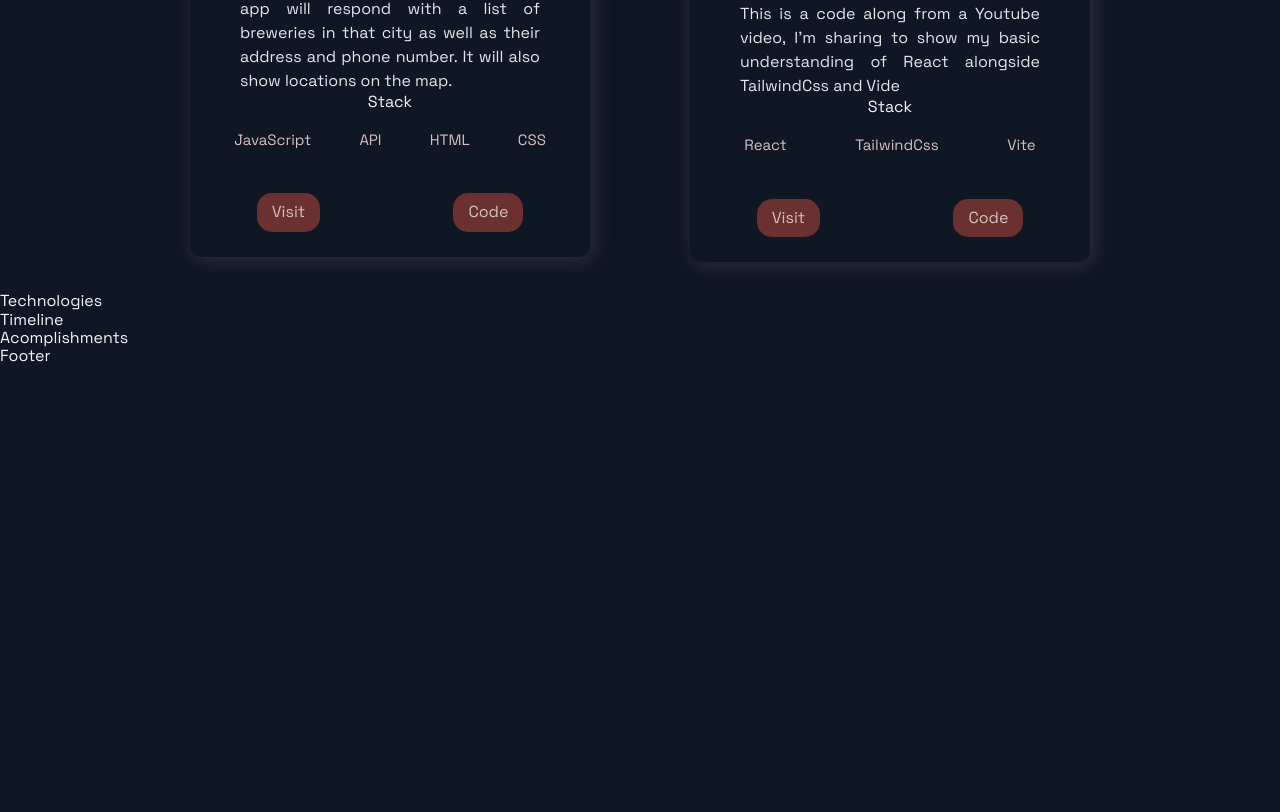
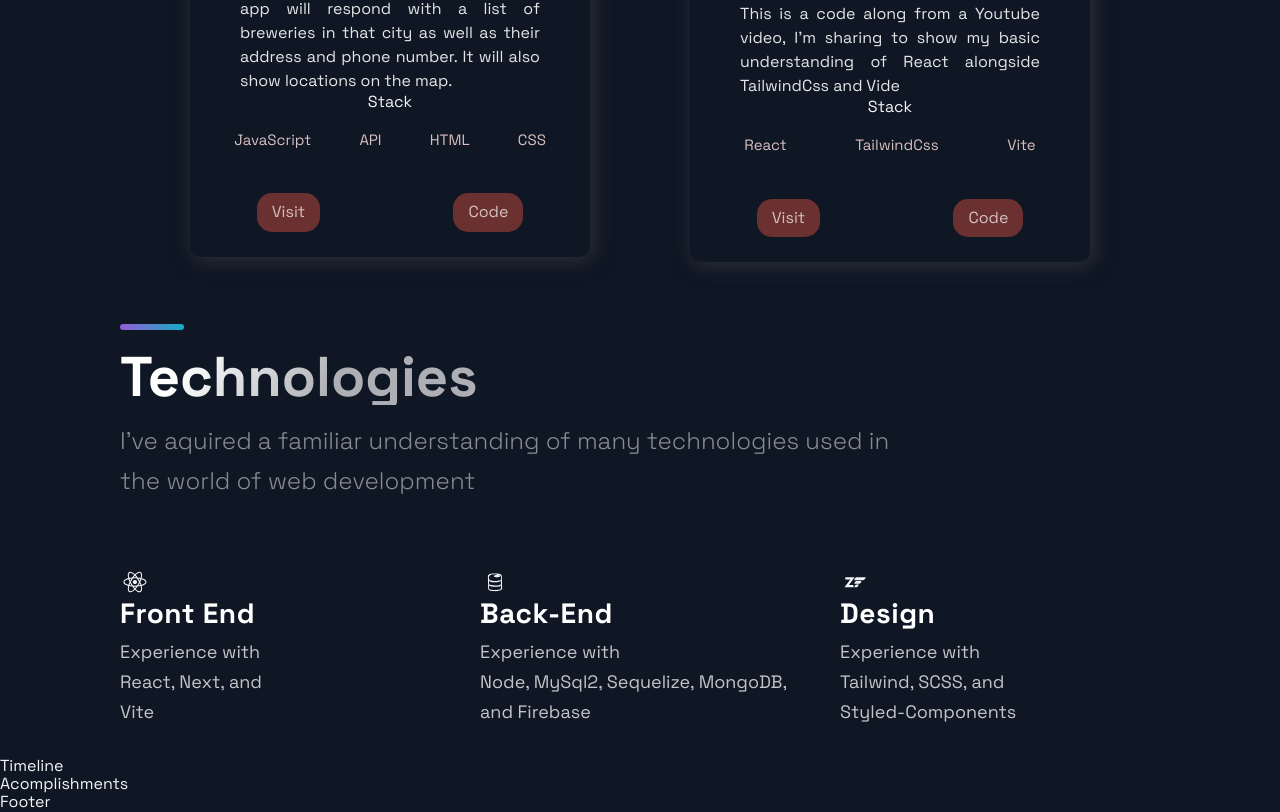
Before and after one commit to anomic84/portfolio, a Next.js app: page / in a window 1280 px wide. Shown: the part 2109-2921 px from the top of the page. Before the commit the page ends 2475 px from the top, so only its background shows below. Built offline with nearby package versions, Linux system fonts and the light colour scheme.

Commit message:
added technologies section

```diff
--- a/src/components/Technologies/Technologies.js
+++ b/src/components/Technologies/Technologies.js
@@ -3,10 +3,36 @@ import { DiFirebase, DiReact, DiZend } from 'react-icons/di';
 import { Section, SectionDivider, SectionText, SectionTitle } from '../../styles/GlobalComponents';
 import { List, ListContainer, ListItem, ListParagraph, ListTitle } from './TechnologiesStyles';
 
-const Technologies = () =>  (
-  <div>
-    Technologies
-  </div>
+const Technologies = () => (
+  <Section id="tech">
+    <SectionDivider />
+    <br />
+    <SectionTitle>Technologies</SectionTitle>
+    <SectionText>I've aquired a familiar understanding of many technologies used in the world of web development</SectionText>
+    <List>
+      <ListItem>
+        <DiReact size="3rem" />
+        <ListContainer>
+          <ListTitle>Front End</ListTitle>
+          <ListParagraph> Experience with <br />React, Next, and <br />Vite</ListParagraph>
+        </ListContainer>
+      </ListItem>
+      <ListItem>
+        <DiFirebase size="3rem" />
+        <ListContainer>
+          <ListTitle>Back-End</ListTitle>
+          <ListParagraph> Experience with <br />Node, MySql2, Sequelize, MongoDB, and Firebase</ListParagraph>
+        </ListContainer>
+      </ListItem>
+      <ListItem>
+        <DiZend size="3rem" />
+        <ListContainer>
+          <ListTitle>Design</ListTitle>
+          <ListParagraph> Experience with <br />Tailwind, SCSS, and <br />Styled-Components</ListParagraph>
+        </ListContainer>
+      </ListItem>
+    </List>
+  </Section>
 );
 
 export default Technologies;
```
